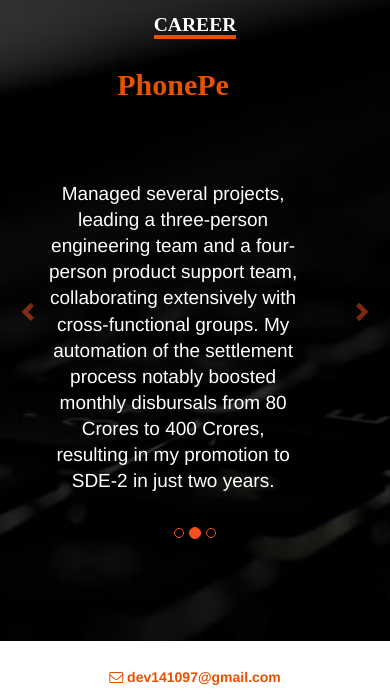
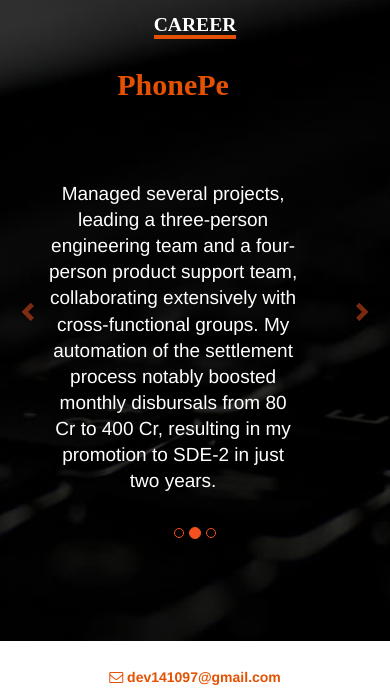
Before and after one commit to devjain14/devjain14.github.io, a plain HTML site: page index.html in a window 390 px wide. Shown: the part 1009-1704 px from the top of the page. Drawn offline with nearby package versions, Linux system fonts and the light colour scheme.

Commit message:
Update index.html
Updated description for PhonePe

```diff
--- a/index.html
+++ b/index.html
@@ -131,7 +131,7 @@
                         <div class="row">
                             <div class="col-sm-2 col-xs-2"></div>
                             <div class="col-sm-8 col-xs-8">
-                                <h4><span style="font-style:normal;color:white;">Managed several projects, leading a three-person engineering team and a four-person product support team, collaborating extensively with cross-functional groups. My automation of the settlement process notably boosted monthly disbursals from 80 Crores to 400 Crores, resulting in my promotion to SDE-2 in just two years.</span></h4>
+                                <h4><span style="font-style:normal;color:white;">Managed several projects, leading a three-person engineering team and a four-person product support team, collaborating extensively with cross-functional groups. My automation of the settlement process notably boosted monthly disbursals from 80 Cr to 400 Cr, resulting in my promotion to SDE-2 in just two years.</span></h4>
                             </div>
                         </div>
                     </div>
```
